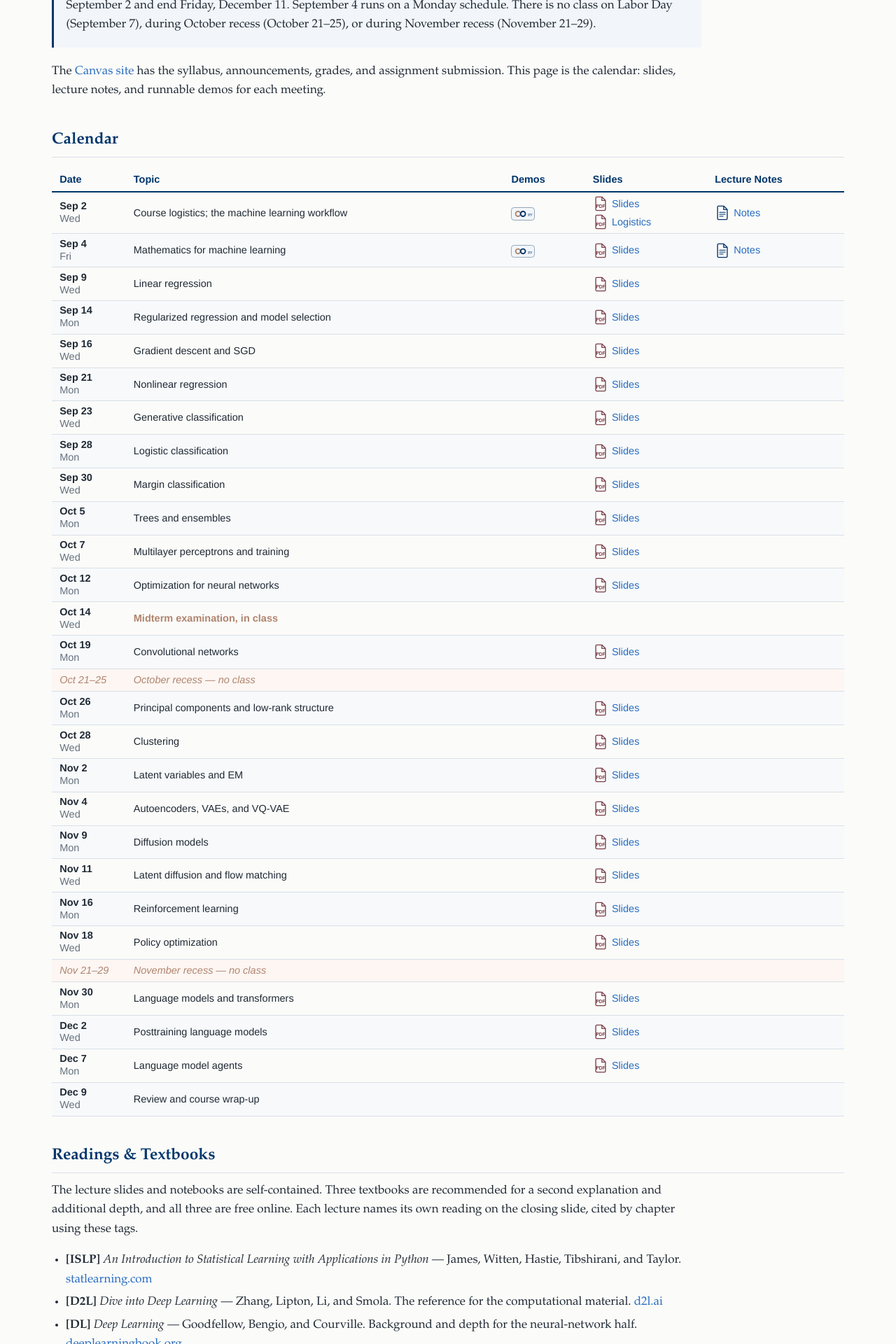
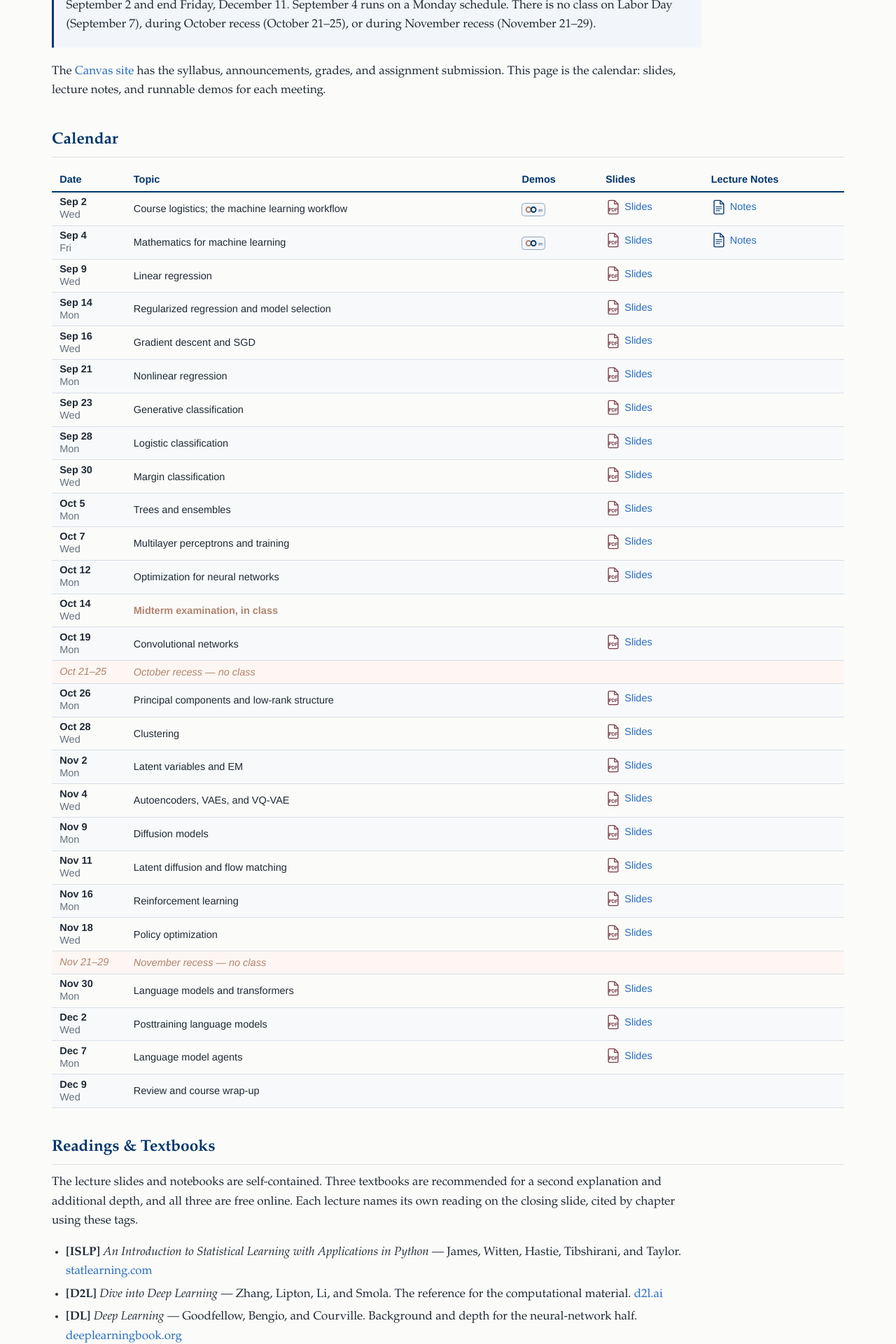
Before and after one commit to ZhuoranYang/sds265-fall26, a Jekyll site: the page built from index.md, in a window 1280 px wide. Shown: the part 976-2896 px from the top of the page at 70% size. Built offline with Jekyll 4.4.1, drawn with Linux system fonts in a browser that asks for light colours.

Commit message:
Revert the extra deck link on the first meeting

```diff
--- a/_data/schedule.yml
+++ b/_data/schedule.yml
@@ -10,7 +10,6 @@
   day: "Wed"
   topic: "Course logistics; the machine learning workflow"
   slides: "01-ml-workflow"
-  extra_slides: "00-course-logistics"
   notes: "01-ml-workflow"
   demos:
   - path: "01-ml-workflow/ml-workflow.ipynb"
--- a/assets/style.css
+++ b/assets/style.css
@@ -213,8 +213,3 @@ main hr { border: 0; border-top: 1px solid var(--rule); margin: 2.2rem 0; }
    the meaning, so neither has to be guessed from a small glyph. */
 .filelink { display: inline-flex; align-items: center; gap: 0.32rem; white-space: nowrap; }
 .filelink img { vertical-align: middle; }
-
-
-/* Two decks on the opening meeting stack instead of running together. */
-td .filelink + .filelink { margin-top: .22rem; }
-td .filelink { display: flex; }
--- a/index.md
+++ b/index.md
@@ -74,11 +74,6 @@ notes, and runnable demos for each meeting.
            href="{{ site.raw_base }}/lectures/{{ m.slides }}.pdf"><img
           src="{{ '/assets/pdf.svg' | relative_url }}" width="22" alt="">Slides</a>
         {%- endif %}
-        {%- if m.extra_slides %}
-        <a class="filelink" target="_blank" rel="noopener"
-           href="{{ site.raw_base }}/lectures/{{ m.extra_slides }}.pdf"><img
-          src="{{ '/assets/pdf.svg' | relative_url }}" width="22" alt="">Logistics</a>
-        {%- endif %}
       </td>
       <td>
         {%- if m.notes %}{%- if site.notes_base %}
```
